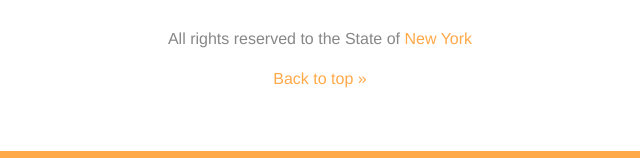
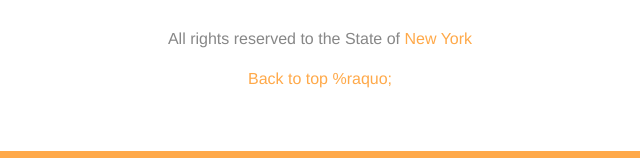
Before and after one commit to Nanadoum81/Niagara-Falls-travel-page-concept, a plain HTML site: page index.html in a window 1280 px wide. Shown: the part 2920-3078 px from the top of the page, 320-960 px from the left. Drawn offline with Linux system fonts and the light colour scheme; files whose address does not match are found by name.

Commit message:
Minor footer change

```diff
--- a/index.html
+++ b/index.html
@@ -83,6 +83,6 @@ target="_blank">The Erie Canal</a></li>
 <footer class="main-footer">
 <p>All rights reserved to the State of <a href=
 "https://parks.ny.gov/" target="_blank">New York</a></p>
-<a href="#top">Back to top »</a></footer>
+<a href="#top">Back to top %raquo;</a></footer>
 </body>
 </html>
```
